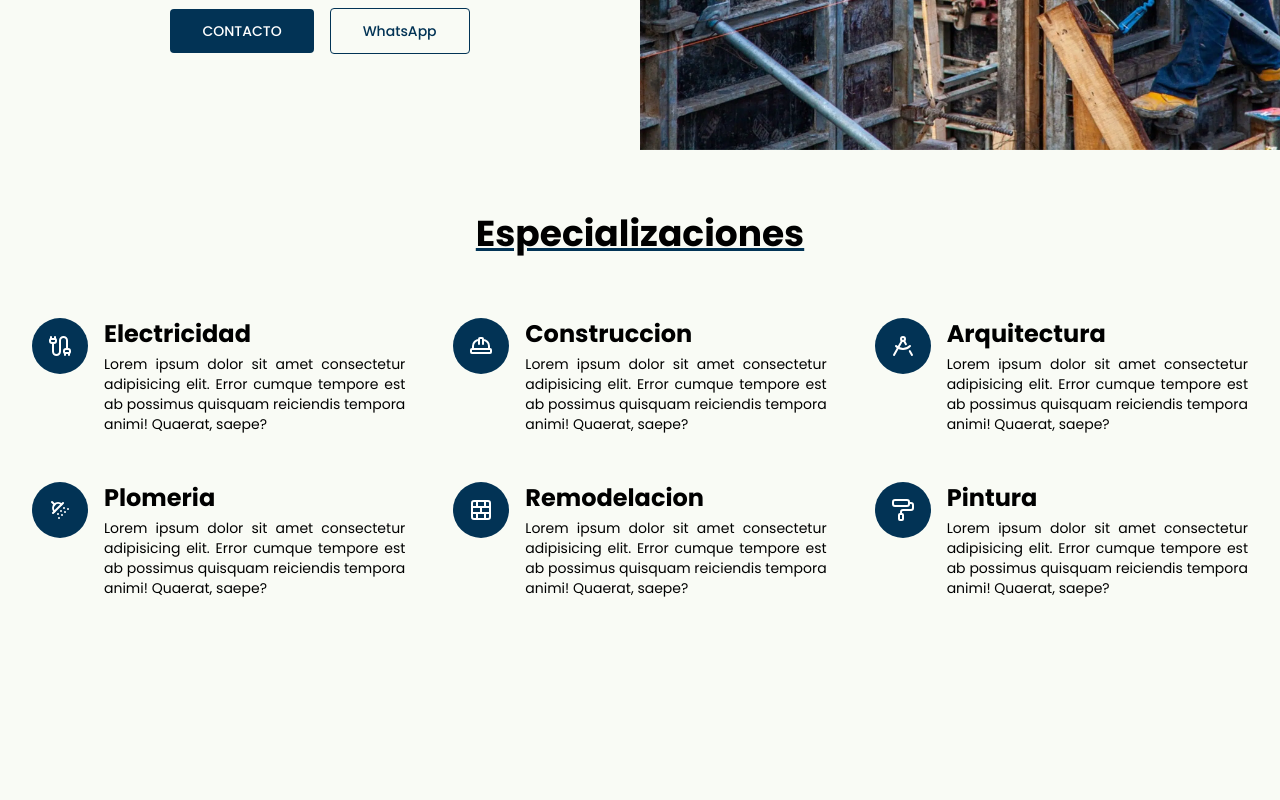
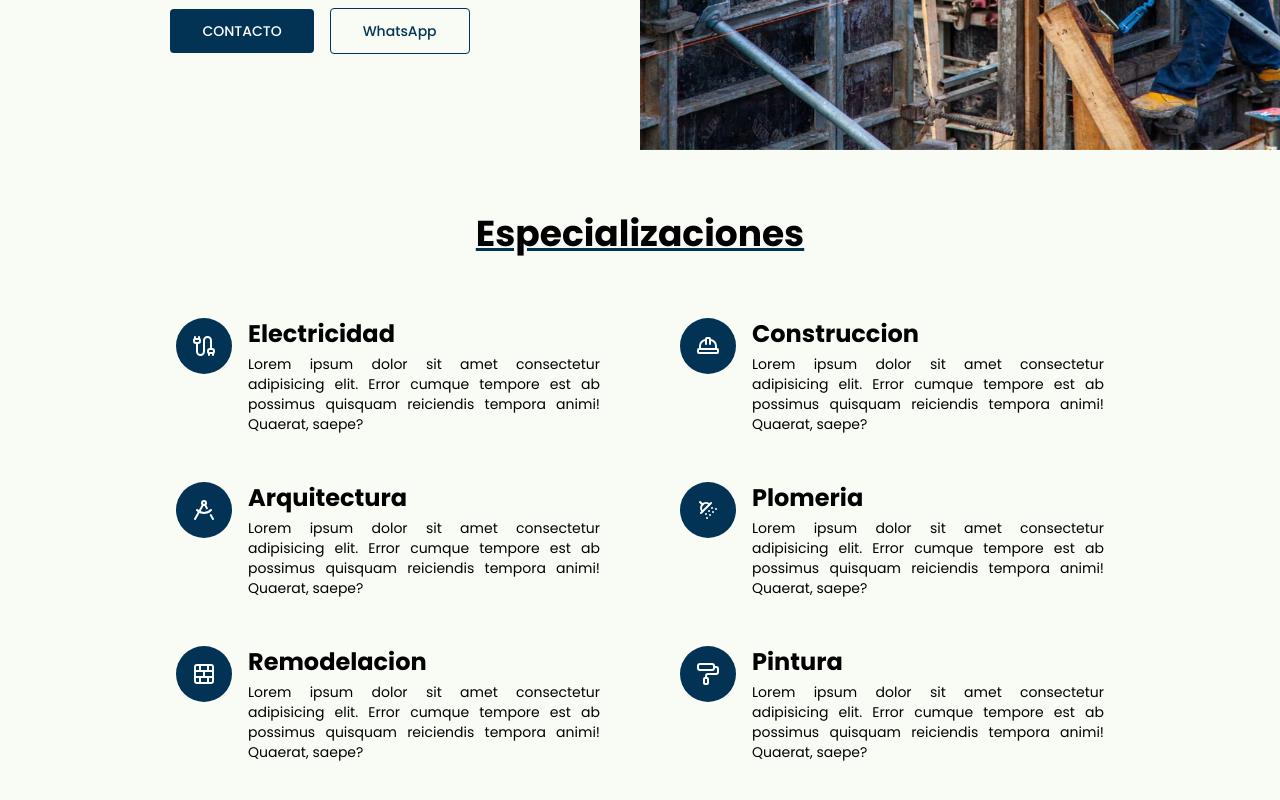
Before and after one commit to marcos15vargas/bn-contrucciones, a React (Vite) app: page / in a window 1280 px wide. Shown: the part 504-1304 px from the top of the page. Before the commit the page ends 1166 px from the top, so only its background shows below. Built offline with nearby package versions, Linux system fonts and the light colour scheme.

Commit message:
cambio en la seccion de features

```diff
--- a/src/components/Features.jsx
+++ b/src/components/Features.jsx
@@ -3,23 +3,21 @@ import { features } from "../constants";
 export const Features = () => {
   return (
     <section className="">
-      <div className="w-full px-4 py-8 sm:px-6 sm:py-12 lg:px-8 lg:py-16">
+      <div className="max-w-5xl px-4 py-8 sm:px-6 sm:py-12 lg:px-8 lg:py-16 m-auto">
         <div className="w-full text-center">
           <h2 className="text-3xl font-bold sm:text-4xl underline decoration-azul">
             Especializaciones
           </h2>
         </div>
-        <div className="mt-8 grid grid-cols-1 gap-8 md:mt-16 md:grid-cols-2 md:gap-12 lg:grid-cols-3">
+        <div className="mt-8 grid grid-cols-1 gap-8 md:mt-16 md:grid-cols-2 md:gap-12">
           {features.map((item, index) => (
-            <div key={index} className="flex items-start gap-4">
+            <div key={index} className="flex items-start gap-4 mx-4">
               <span className="shrink-0 rounded-full bg-azul p-4 text-white">
                 {item.icon}
               </span>
               <div>
                 <h2 className="text-2xl font-bold">{item.title}</h2>
-                <p className="mt-1 text-sm text-justify">
-                  {item.text}
-                </p>
+                <p className="mt-1 text-sm text-justify">{item.text}</p>
               </div>
             </div>
           ))}
```
